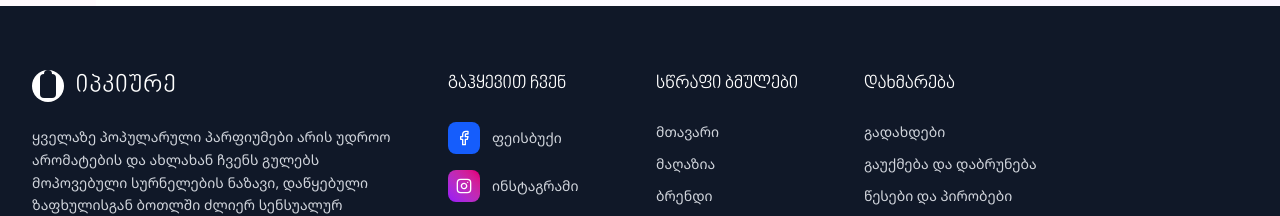
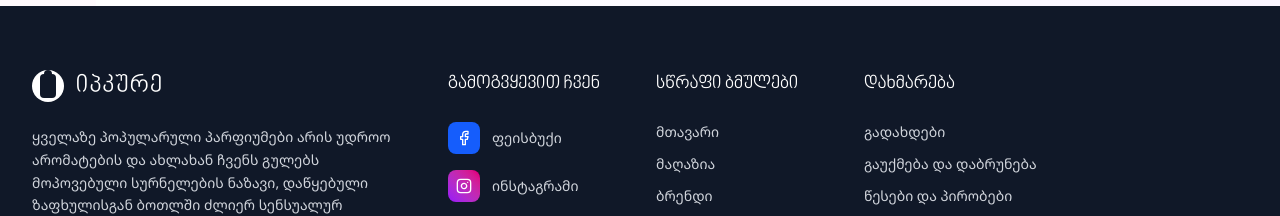
Before and after one commit to nikolozi2001/ipkure, a React (Vite) app in the folder frontend/: page /ge in a window 1280 px wide. Shown: the part 5304-5520 px from the top of the page. Built offline with nearby package versions, Linux system fonts and the light colour scheme.

Commit message:
fix: correct Georgian translations in Footer and FollowUsSection components

```diff
--- a/frontend/src/components/Footer.jsx
+++ b/frontend/src/components/Footer.jsx
@@ -36,10 +36,10 @@ const Footer = () => {
       copyright: `© ${currentYear} Copyright Ipkure | All Rights Reserved.`,
     },
     ge: {
-      brandName: "იპკიურე",
+      brandName: "იპკურე",
       description:
         "ყველაზე პოპულარული პარფიუმები არის უდროო არომატების და ახლახან ჩვენს გულებს მოპოვებული სურნელების ნაზავი, დაწყებული ზაფხულისგან ბოთლში ძლიერ სენსუალურ სიყვარულის ნოტებამდე.",
-      followUs: "გაჰყევით ჩვენ",
+      followUs: "გამოგვყევით ჩვენ",
       quickLinks: "სწრაფი ბმულები",
       help: "დახმარება",
       socialMedia: {
--- a/frontend/src/components/Home/FollowUsSection.jsx
+++ b/frontend/src/components/Home/FollowUsSection.jsx
@@ -30,12 +30,12 @@ const FollowUsSection = () => {
       },
     },
     ge: {
-      followUs: "გაჰყევით ჩვენ",
+      followUs: "გამოგვყევით ჩვენ",
       instagramHandle: "ipkure@112",
       subtitle:
         "აღმოაჩინეთ ჩვენი უახლესი კოლექციები და კულისებს მიღმა მომენტები",
       viewProfile: "პროფილის ნახვა",
-      followButton: "გაჰყევით",
+      followButton: "გამოგვყევით",
       altTexts: {
         perfume1: "ლუქს პარფიუმის კოლექცია",
         perfume2: "პრემიუმ არომატი",
```
